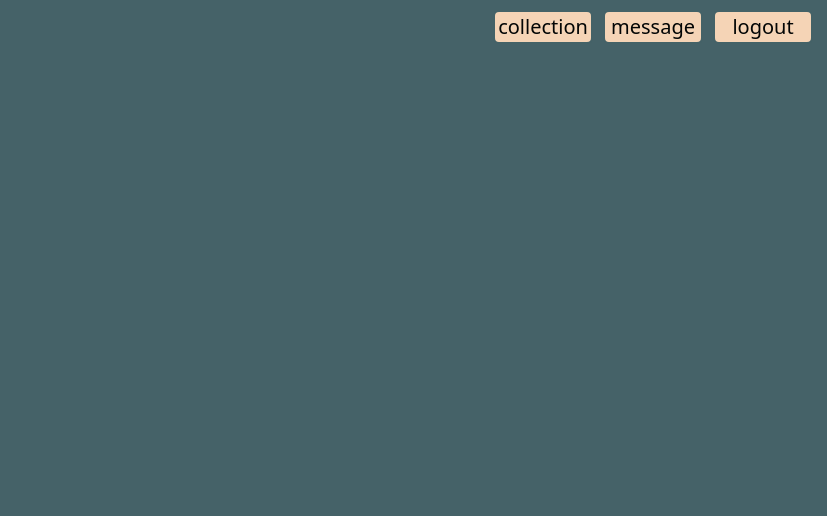
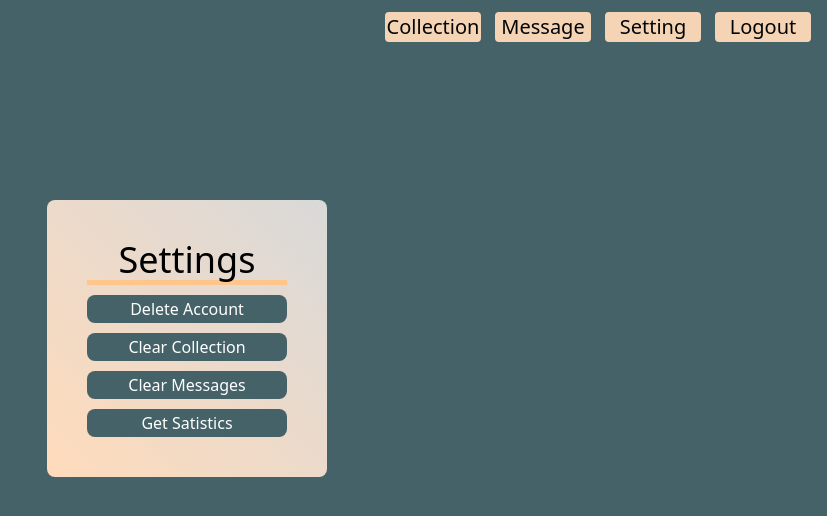
Before and after one commit to GeorgeFinch1234/CollectionFrontEnd, a Nuxt app: page /userSettings in a window 1280 px wide. Shown: the top 516 px of the page, without its empty margins (453-1280 px from the left). Built offline with nearby package versions, Linux system fonts and the light colour scheme.

Commit message:
settings.
->UI for settings done.
-> funcanality implemented.

```diff
--- a/app/layouts/default.vue
+++ b/app/layouts/default.vue
@@ -29,16 +29,18 @@ onMounted(() => {
       class="flex flex-col w-screen h-screen text-center justify-center gap-[10vh] fixed bg-primary items-center opacity-95 top-0 sm:flex-row sm:gap-[10px] sm:bg-transparent sm:h-fit sm:m-[10px] sm:justify-end sm:right-1 z-[100]">
       <NuxtLink @click="handleMenu" to="/collection"
         class="text-[25px] hover:bg-altButton w-[300px] self-center rounded-md duration-[0.5s] bg-alt text-center sm:bg-alt sm:text-[20px] sm:w-[100px] sm:hover:bg-altButton z-10 sm:z-[10] border-2 border-solid border-primary">
-        collection</NuxtLink>
+        Collection</NuxtLink>
       <!--for now just to get easy access-->
 
       <NuxtLink @click="handleMenu" to="/messaging"
         class="text-[25px] hover:bg-altButton w-[300px] self-center rounded-md duration-[0.5s] bg-alt text-center sm:bg-alt sm:text-[20px] sm:w-[100px] sm:hover:bg-altButton z-10 sm:z-[10] border-2 border-solid border-primary">
-        message</NuxtLink>
-
+        Message</NuxtLink>
+     <NuxtLink @click="handleMenu" to="/userSettings"
+        class="text-[25px] hover:bg-altButton w-[300px] self-center rounded-md duration-[0.5s] bg-alt text-center sm:bg-alt sm:text-[20px] sm:w-[100px] sm:hover:bg-altButton z-10 sm:z-[10] border-2 border-solid border-primary">
+        Setting </NuxtLink>
       <NuxtLink @click="handleMenu" to="/"
         class="text-[25px] hover:bg-altButton w-[300px] self-center rounded-md duration-[0.5s] bg-alt text-center sm:bg-alt sm:text-[20px] sm:w-[100px] sm:hover:bg-altButton z-10 sm:z-[10] border-2 border-solid border-primary">
-        logout</NuxtLink>
+        Logout</NuxtLink>
 
     </div>
   </Transition>
--- /dev/null
+++ b/app/pages/userSettings.vue
@@ -0,0 +1,91 @@
+<script setup>
+const showConfirmation = ref(false)
+const action =ref()
+const url = ref()
+
+
+
+
+function carryOutAction(){
+
+const formData = new FormData();
+
+    const tokenStore = useTokenStore()
+
+    formData.append("token", tokenStore.token);
+
+
+    fetch('http://localhost:8080/settings/'+url.value, {
+        method: "POST",
+        body: formData
+    })
+
+}
+
+
+
+
+
+
+
+</script>
+
+
+<template>
+    <main class="ml-auto mr-auto mt-[25vh] relative
+bg-[linear-gradient(45deg,_#FFDBBB,_#D9D9D9_100%)] flex flex-col
+justify-center items-center w-fit rounded-lg p-[40px] gap-[10px]">
+        <div class="flex flex-col justify-center items-center">
+            <h1 class=" text-2xl sm:text-4xl z-[2]">Settings</h1>
+            <div class="bg-altButton w-[150px] h-[5px] sm:w-[200px]"></div>
+        </div>
+
+        <a @click="()=>{
+            showConfirmation = !showConfirmation
+            action = 'Delete Your Account'
+            url='delete'
+        }" class="bg-primary text-white rounded-lg pl-[10px] pr-[10px] pt-[2px] pb-[2px] w-[100%] text-center "> Delete Account </a>
+        <a @click="()=>{
+            showConfirmation = !showConfirmation
+            action = 'Clear Your Game Collection'
+        url='collection'
+        }" class="bg-primary text-white rounded-lg pl-[10px] pr-[10px] pt-[2px] pb-[2px] w-[100%] text-center"> Clear Collection </a>
+        <a @click="()=>{
+            showConfirmation = !showConfirmation
+            action = 'Clear Your Messages'
+       url='messages'
+       }"class="bg-primary text-white rounded-lg pl-[10px] pr-[10px] pt-[2px] pb-[2px] w-[100%] text-center"> Clear Messages </a>
+        <a @click="()=>{
+            showConfirmation = !showConfirmation
+            action = 'Get Staticts'
+        url='delete'
+        }"class="bg-primary text-white rounded-lg pl-[10px] pr-[10px] pt-[2px] pb-[2px] w-[100%] text-center"> Get Satistics </a>
+        <!--
+I am thinking stuff like
+-> total cost
+-> maybe added in number of plays
+-> game cost per play
+->
+
+
+-->
+
+
+
+        <section v-if="showConfirmation" class="flex flex-col item-center justify-center text-center absolute bg-[linear-gradient(135deg,_#FFDBBB,_#D9D9D9_100%)] p-[20px] border-2 border-dashed border-[#496580] z-[3]">
+            <h2 class="text-2xl sm:text-4xl">Confirmation</h2>
+            <p> are you sure you want to:</p>
+            <p>{{ action }}.</p>
+            <p>This cant be undone.</p>
+
+
+            <div class="flex flex-row justify-between gap-[10px]">
+                 <a @click="showConfirmation = !showConfirmation" class="bg-primary text-white rounded-lg pl-[10px] pr-[10px] pt-[2px] pb-[2px] w-[100%] text-center">no</a>
+                <a @click="carryOutAction()"class="bg-primary text-white rounded-lg pl-[10px] pr-[10px] pt-[2px] pb-[2px] w-[100%] text-center">yes</a>
+            </div>
+        </section>
+    </main>
+
+
+
+</template>
```
